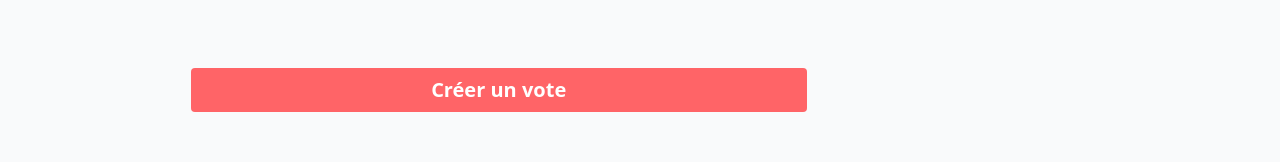
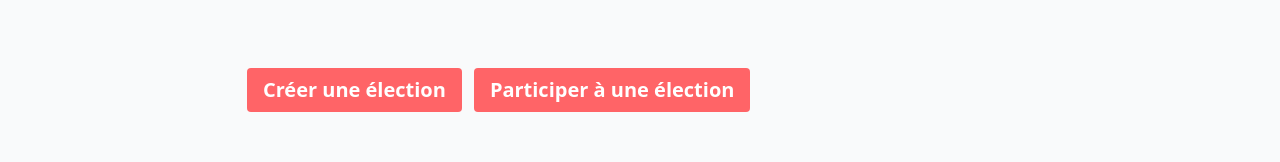
Before and after one commit to Mannau95/Frontend-API-VOTE, a React (Vite) app: page / in a window 1280 px wide. Shown: the part 587-749 px from the top of the page. Built offline with nearby package versions, Linux system fonts and the light colour scheme; sample sign-in values are in the browser's storage.

Commit message:
btn pour electeur sur accueil

```diff
--- a/src/Pages/Acceuil.jsx
+++ b/src/Pages/Acceuil.jsx
@@ -69,9 +69,14 @@ function Acceuil() {
             <p>Organisez vos décisions démocratiques facilement.</p>
           </div>
 
-          <button className="bg-red-400 hover:bg-red-500 transition text-white py-2 px-4 rounded text-xl font-bold">
-            <Link to="/supervision">Créer un vote</Link>
-          </button>
+          <div className="flex justify-center gap-3">
+            <button className="bg-red-400 hover:bg-red-500 transition text-white py-2 px-4 rounded text-xl font-bold">
+              <Link to="/supervision">Créer une élection</Link>
+            </button>
+            <button className="bg-red-400 hover:bg-red-500 transition text-white py-2 px-4 rounded text-xl font-bold">
+              <Link to="/electeur">Participer à une élection</Link>
+            </button>
+          </div>
         </div>
 
         <img src="./image.jpg" alt="*" className=" h-50" />
```
